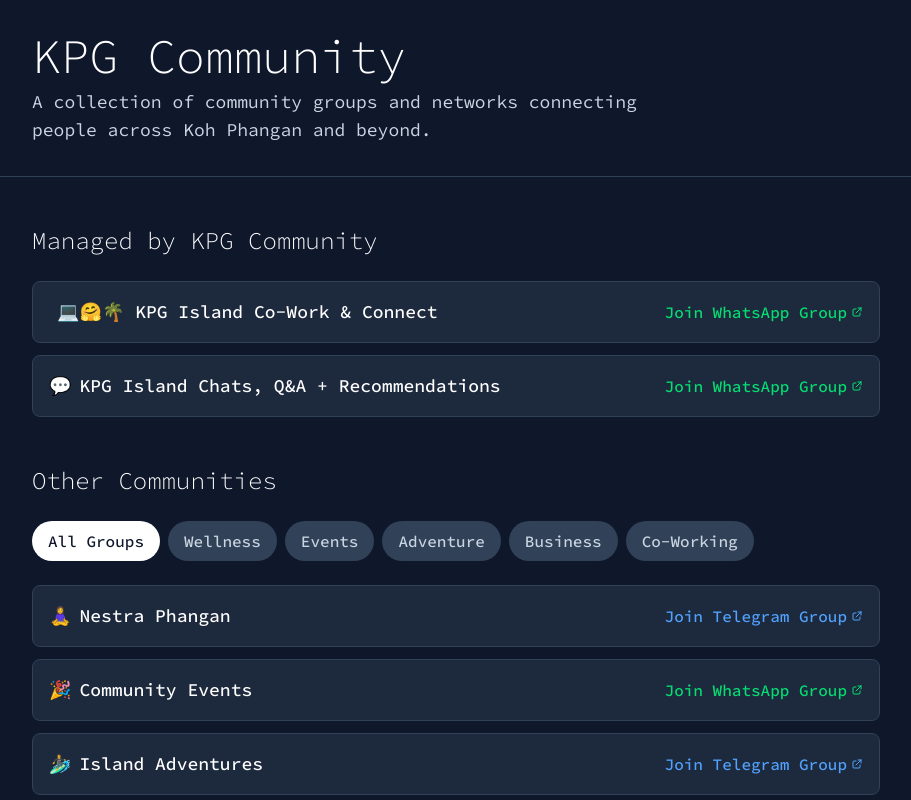
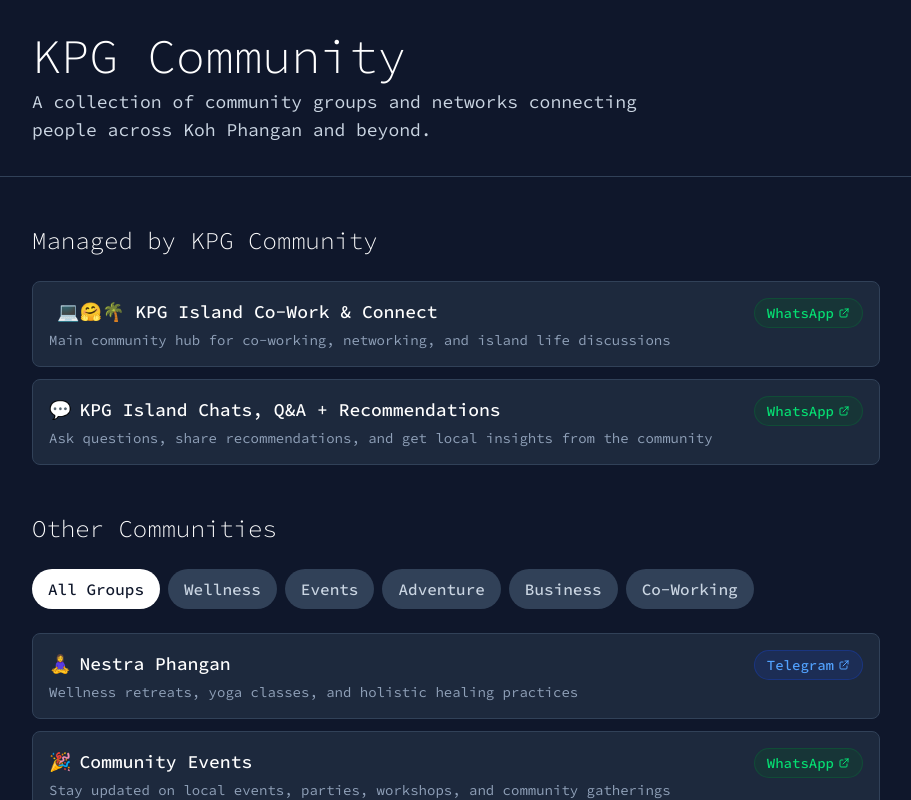
Before and after one commit to alexmarakuya/kpgcommunity, a Next.js app: page / in a window 1280 px wide. Shown: the top 800 px of the page, without its empty margins (184-1095 px from the left). Built offline with nearby package versions, Linux system fonts and the light colour scheme.

Commit message:
enhance UI: make cards clickable, add subtitles, and style platform tags as pills

```diff
--- a/app/page.tsx
+++ b/app/page.tsx
@@ -16,12 +16,14 @@
     {
       id: 1,
       name: '💻🤗🌴 KPG Island Co-Work & Connect',
+      subtitle: 'Main community hub for co-working, networking, and island life discussions',
       platform: 'whatsapp',
       link: 'https://chat.whatsapp.com/your-main-group-link'
     },
     {
       id: 2,
       name: 'KPG Island Chats, Q&A + Recommendations',
+      subtitle: 'Ask questions, share recommendations, and get local insights from the community',
       platform: 'whatsapp',
       link: 'https://chat.whatsapp.com/kpg-island-chats-link',
       emoji: '💬'
@@ -32,6 +34,7 @@
     {
       id: 2,
       name: 'Nestra Phangan',
+      subtitle: 'Wellness retreats, yoga classes, and holistic healing practices',
       category: 'wellness',
       platform: 'telegram',
       link: 'https://t.me/nestra-phangan-link',
@@ -40,6 +43,7 @@
     {
       id: 3,
       name: 'Community Events',
+      subtitle: 'Stay updated on local events, parties, workshops, and community gatherings',
       category: 'events',
       platform: 'whatsapp',
       link: 'https://chat.whatsapp.com/community-events-link',
@@ -48,6 +52,7 @@
     {
       id: 4,
       name: 'Island Adventures',
+      subtitle: 'Explore hidden beaches, waterfalls, hiking trails, and outdoor activities',
       category: 'adventure',
       platform: 'telegram',
       link: 'https://t.me/island-adventures-link',
@@ -56,6 +61,7 @@
     {
       id: 5,
       name: 'Local Business Network',
+      subtitle: 'Connect with local entrepreneurs, share business opportunities, and support local economy',
       category: 'business',
       platform: 'whatsapp',
       link: 'https://chat.whatsapp.com/local-business-link',
@@ -64,6 +70,7 @@
     {
       id: 6,
       name: 'Wellness & Healing',
+      subtitle: 'Alternative healing, meditation, nutrition, and wellness practices on the island',
       category: 'wellness',
       platform: 'telegram',
       link: 'https://t.me/wellness-healing-link',
@@ -72,6 +79,7 @@
     {
       id: 7,
       name: 'Digital Nomads',
+      subtitle: 'Remote work tips, co-working spaces, and digital nomad lifestyle discussions',
       category: 'co-working',
       platform: 'whatsapp',
       link: 'https://chat.whatsapp.com/digital-nomads-link',
@@ -109,25 +117,31 @@
           <h2 className="text-2xl font-light text-white mb-6">Managed by KPG Community</h2>
           <div className="space-y-3">
             {kpgManagedGroups.map((group) => (
-              <div key={group.id} className="border border-slate-700 p-4 rounded-lg hover:border-slate-600 transition-colors bg-slate-800">
-                <div className="flex items-center justify-between">
-                  <h3 className="text-lg font-medium text-white">
+              <a
+                key={group.id}
+                href={group.link}
+                target="_blank"
+                rel="noopener noreferrer"
+                className="block border border-slate-700 p-4 rounded-lg hover:border-slate-600 hover:bg-slate-750 transition-all duration-200 bg-slate-800 cursor-pointer group"
+              >
+                <div className="flex items-start justify-between">
+                  <div className="flex-1">
+                    <h3 className="text-lg font-medium text-white group-hover:text-slate-200 transition-colors mb-1">
                       <span className="mr-2">{group.emoji}</span>
                       {group.name}
                     </h3>
-                  <a
-                    href={group.link}
-                    target="_blank"
-                    rel="noopener noreferrer"
-                    className="inline-flex items-center gap-1 text-green-400 hover:text-green-300 font-medium"
-                  >
-                    Join WhatsApp Group
+                    <p className="text-sm text-slate-400 group-hover:text-slate-300 transition-colors">
+                      {group.subtitle}
+                    </p>
+                  </div>
+                  <div className="inline-flex items-center gap-1 bg-green-900/30 text-green-400 group-hover:text-green-300 font-medium transition-colors ml-4 text-sm px-3 py-1 rounded-full border border-green-700/30 group-hover:border-green-600/50">
+                    WhatsApp
                     <svg className="w-3 h-3" fill="none" stroke="currentColor" viewBox="0 0 24 24">
                       <path strokeLinecap="round" strokeLinejoin="round" strokeWidth={2} d="M10 6H6a2 2 0 00-2 2v10a2 2 0 002 2h10a2 2 0 002-2v-4M14 4h6m0 0v6m0-6L10 14" />
                     </svg>
-                  </a>
                   </div>
                 </div>
+              </a>
             ))}
           </div>
         </section>
@@ -158,29 +172,35 @@
           {/* Filtered Groups List */}
           <div className="space-y-3">
             {filteredGroups.map((group) => (
-              <div key={group.id} className="border border-slate-700 p-4 rounded-lg hover:border-slate-600 transition-colors bg-slate-800">
-                <div className="flex items-center justify-between">
-                  <h3 className="text-lg font-medium text-white">
+              <a
+                key={group.id}
+                href={group.link}
+                target="_blank"
+                rel="noopener noreferrer"
+                className="block border border-slate-700 p-4 rounded-lg hover:border-slate-600 hover:bg-slate-750 transition-all duration-200 bg-slate-800 cursor-pointer group"
+              >
+                <div className="flex items-start justify-between">
+                  <div className="flex-1">
+                    <h3 className="text-lg font-medium text-white group-hover:text-slate-200 transition-colors mb-1">
                       <span className="mr-2">{group.emoji}</span>
                       {group.name}
                     </h3>
-                  <a
-                    href={group.link}
-                    target="_blank"
-                    rel="noopener noreferrer"
-                    className={`inline-flex items-center gap-1 font-medium ${
+                    <p className="text-sm text-slate-400 group-hover:text-slate-300 transition-colors">
+                      {group.subtitle}
+                    </p>
+                  </div>
+                  <div className={`inline-flex items-center gap-1 font-medium transition-colors ml-4 text-sm px-3 py-1 rounded-full border ${
                     group.platform === 'whatsapp'
-                        ? 'text-green-400 hover:text-green-300'
-                        : 'text-blue-400 hover:text-blue-300'
-                    }`}
-                  >
-                    Join {group.platform === 'whatsapp' ? 'WhatsApp' : 'Telegram'} Group
+                      ? 'bg-green-900/30 text-green-400 group-hover:text-green-300 border-green-700/30 group-hover:border-green-600/50'
+                      : 'bg-blue-900/30 text-blue-400 group-hover:text-blue-300 border-blue-700/30 group-hover:border-blue-600/50'
+                  }`}>
+                    {group.platform === 'whatsapp' ? 'WhatsApp' : 'Telegram'}
                     <svg className="w-3 h-3" fill="none" stroke="currentColor" viewBox="0 0 24 24">
                       <path strokeLinecap="round" strokeLinejoin="round" strokeWidth={2} d="M10 6H6a2 2 0 00-2 2v10a2 2 0 002 2h10a2 2 0 002-2v-4M14 4h6m0 0v6m0-6L10 14" />
                     </svg>
-                  </a>
                   </div>
                 </div>
+              </a>
             ))}
           </div>
         </section>
```
Lines whose indentation alone changed are shown as unchanged.
